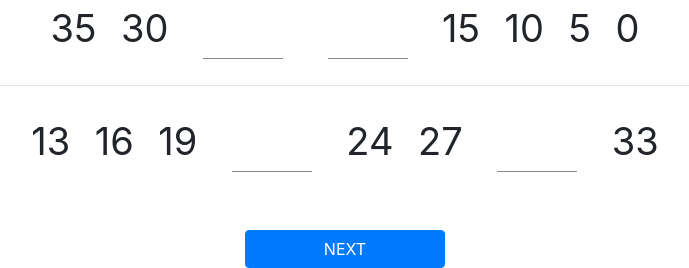
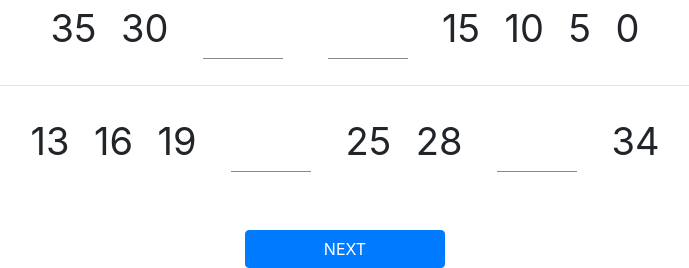
Before and after one commit to mevey/ExperimentsProject, a Django app: template app/templates/control.html in a window 1280 px wide. Shown: the part 613-881 px from the top of the page, without its empty margins (295-984 px from the left). Run offline with Django 3.2, Linux system fonts and the light colour scheme; the template is opened without the code that fills it, so the values that code supplies are empty; some libraries are stand-ins or nearby versions.

Commit message:
game fix

```diff
--- a/app/templates/control.html
+++ b/app/templates/control.html
@@ -79,10 +79,10 @@
              <span>16</span>
              <span>19</span>
              <span><input /></span>
-            <span>24</span>
-            <span>27</span>
+            <span>25</span>
+            <span>28</span>
             <span><input/></span>
-            <span>33</span>
+            <span>34</span>
           </div>
 
           <br clear="all">
```
Also changed, not shown: static/tenor.gif (added).
